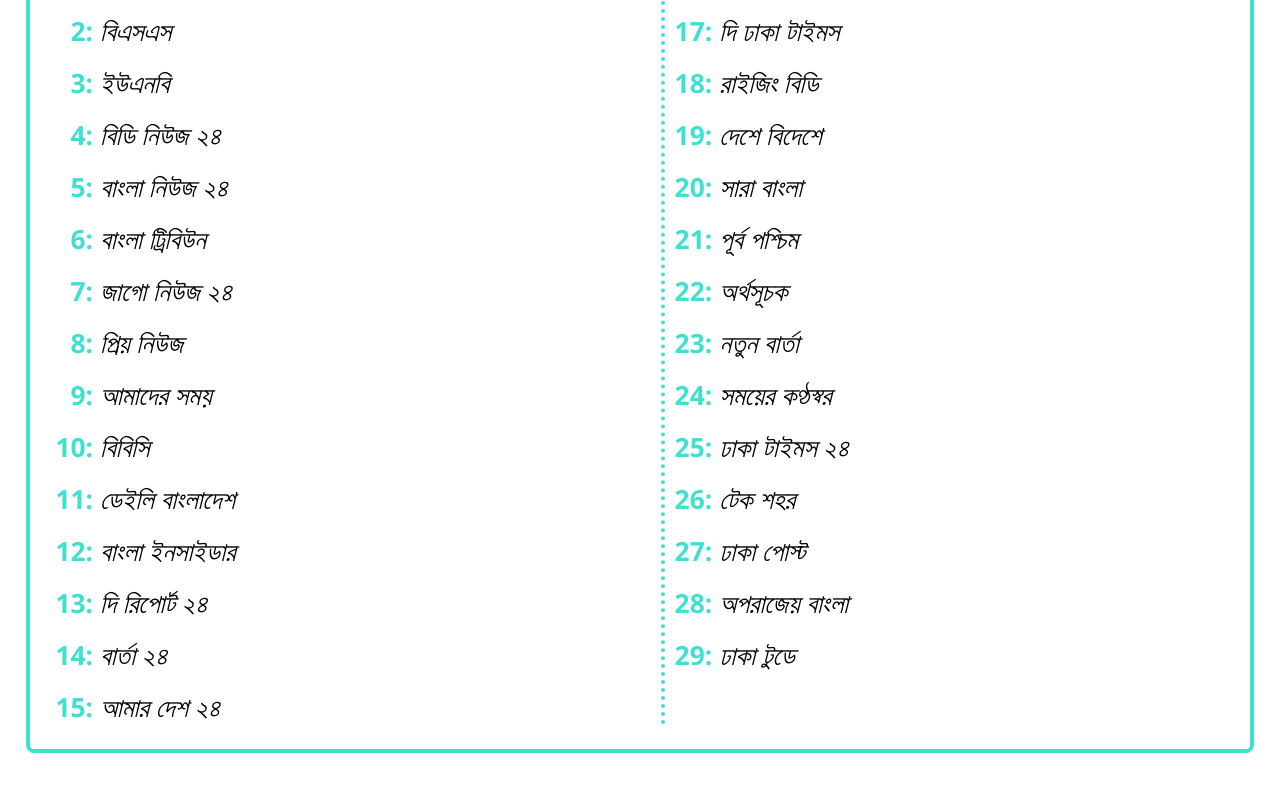
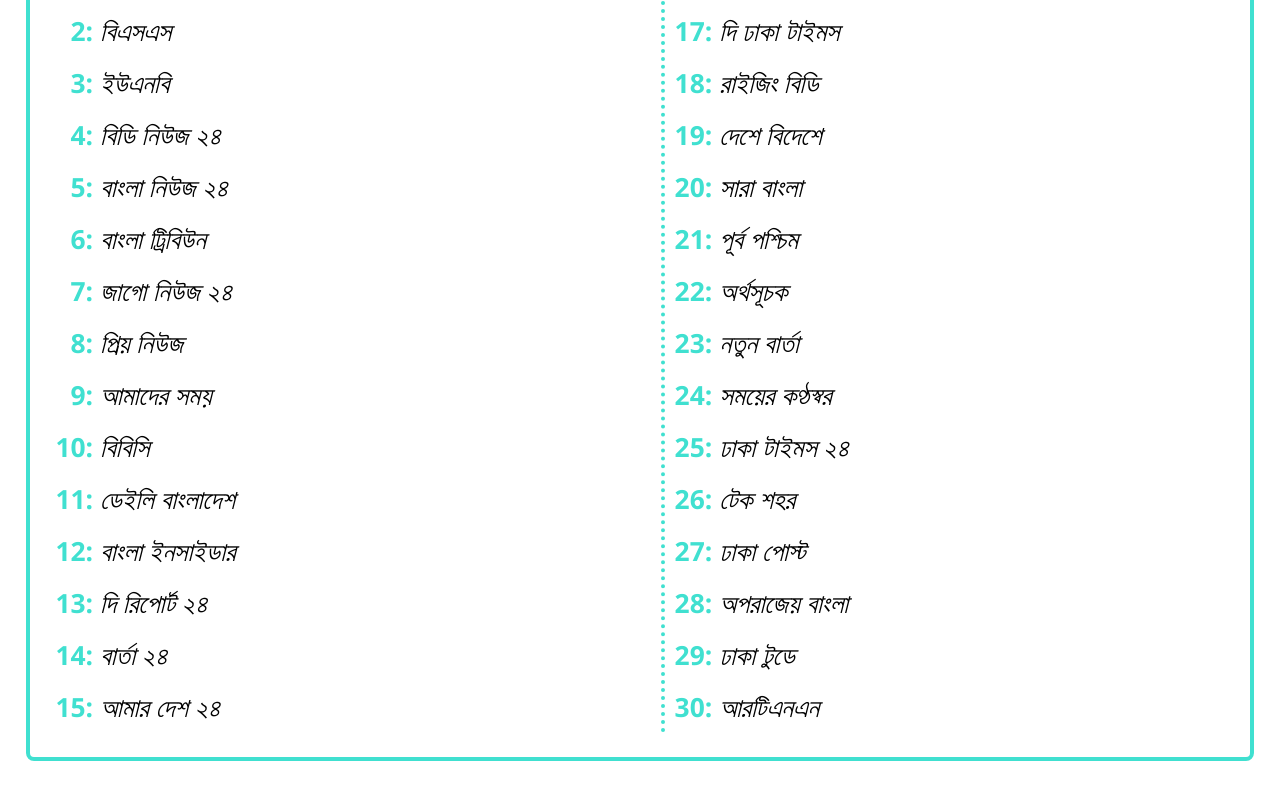
Before and after one commit to tariqul966/code, a plain HTML site: page newspapersbd/index.html in a window 1280 px wide. Shown: the part 2249-3049 px from the top of the page. Drawn offline with nearby package versions, Linux system fonts and the light colour scheme.

Commit message:
Update index.html

```diff
--- a/newspapersbd/index.html
+++ b/newspapersbd/index.html
@@ -252,6 +252,7 @@
 		<li><span><a style="text-decoration:none" target=_blank href="https://www.dhakapost.com/">ঢাকা পোস্ট</a></span></li>
 		<li><span><a style="text-decoration:none" target=_blank href="https://www.aparajeobangla.com/">অপরাজেয় বাংলা</a></span></li>
 		<li><span><a style="text-decoration:none" target=_blank href="https://www.dhakatoday.com">ঢাকা টুডে</a></span></li>
+		<li><span><a style="text-decoration:none" target=_blank href="https://rtnnbd.net/">আরটিএনএন</a></span></li>
 	</ol>
 </div>
 <!-- partial -->
```
